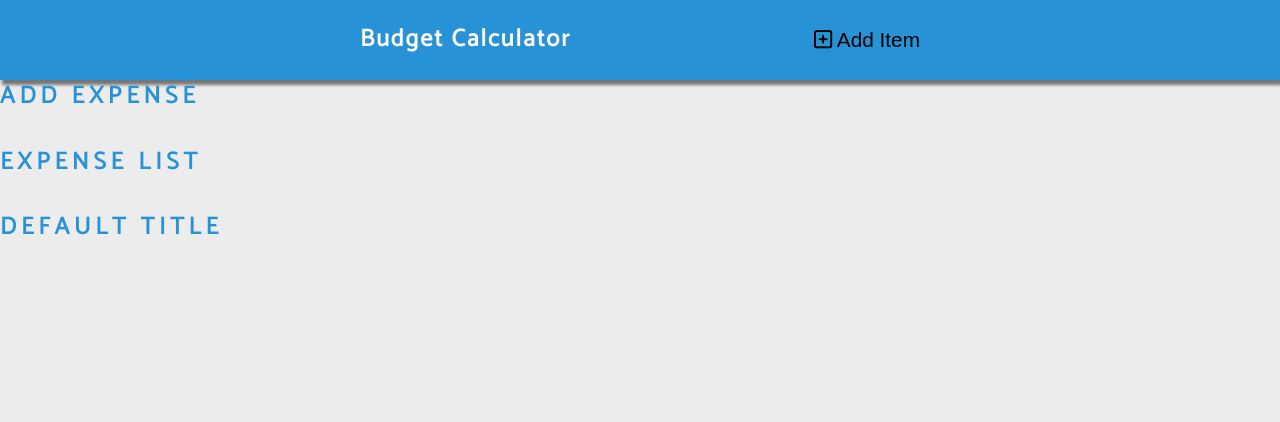
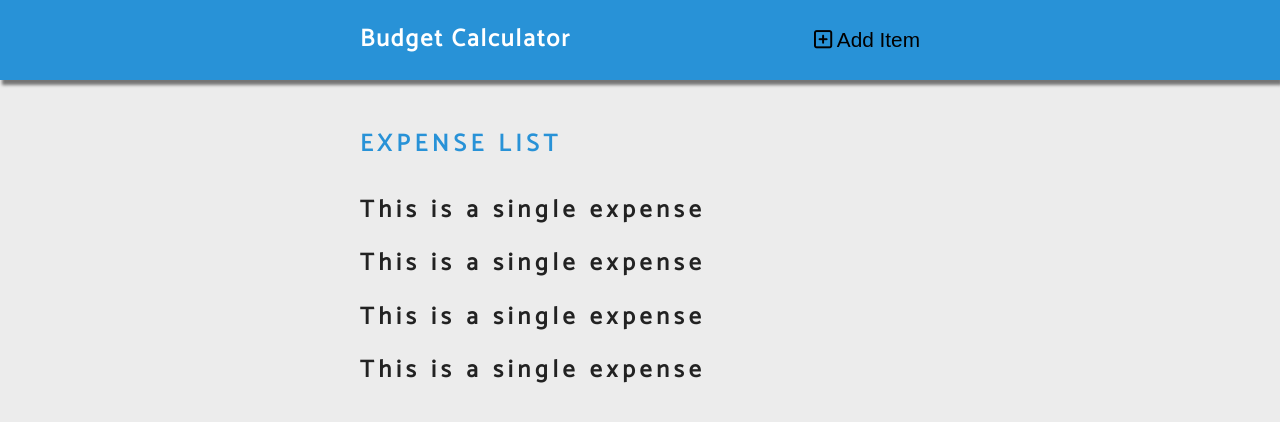
Before and after one commit to Altofogant/budget-calculator, a Svelte app: page / in a window 1280 px wide. Shown: the top 422 px of the page. Built offline with nearby package versions, Linux system fonts and the light colour scheme.

Commit message:
added single expense and all expenses components as well as added a temp expenses list

```diff
--- a/src/App.svelte
+++ b/src/App.svelte
@@ -1,9 +1,12 @@
 <script>
 	import Navbar from './Navbar.svelte';
-	import Title from './Title.svelte';
+	import ExpensesData from './expenses.js';
+	import ExpensesList from './ExpensesList.svelte';
+
+	let expenses = [...ExpensesData];
 </script>
 
 <Navbar />
-<Title title="add expense" />
-<Title title="expense list" />
-<Title />
+<main class="content">
+	<ExpensesList expenses={expenses} />
+</main>
--- /dev/null
+++ b/src/Expense.svelte
@@ -0,0 +1 @@
+<h1>This is a single expense</h1>
--- /dev/null
+++ b/src/ExpensesList.svelte
@@ -0,0 +1,14 @@
+<script>
+    import SectionTitle from './Title.svelte';
+    import Expense from './Expense.svelte';
+    export let expenses = [];
+</script>
+
+<section>
+    <SectionTitle title="expense list" />
+    <ul>
+        {#each expenses as expense}
+            <Expense />
+        {/each}
+    </ul>
+</section>
--- /dev/null
+++ b/src/expenses.js
@@ -0,0 +1,22 @@
+export default [
+  {
+    id: Math.random() * Date.now(),
+    name: "rent",
+    amount: 2300
+  },
+  {
+    id: Math.random() * Date.now(),
+    name: "car payment",
+    amount: 400
+  },
+  {
+    id: Math.random() * Date.now(),
+    name: "student loan",
+    amount: 400
+  },
+  {
+    id: Math.random() * Date.now(),
+    name: "credit card",
+    amount: 2000
+  }
+];
```
